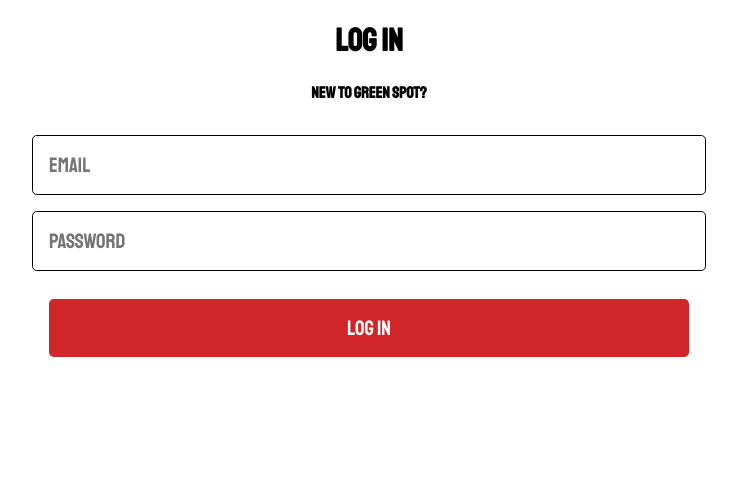
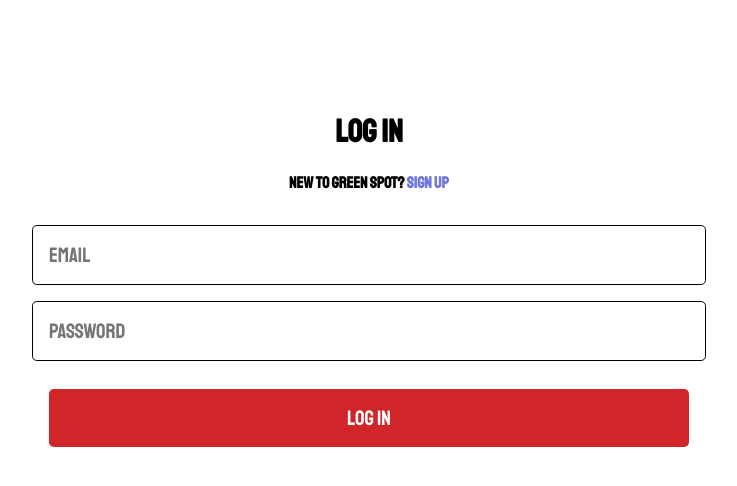
Before and after one commit to msiller455/GreenSpot, a React (Create React App) app: page /login in a window 1280 px wide. Shown: the top 486 px of the page, without its empty margins (271-1008 px from the left). Built offline with nearby package versions, Linux system fonts and the light colour scheme.

Commit message:
brent: sign up link

```diff
--- a/src/Button/Button.css
+++ b/src/Button/Button.css
@@ -11,9 +11,11 @@
 }
 
 .vender-login-link {
-    font-size: 1.2rem;
+    font-size: 1.3rem;
+    color: #7078DB;
+    text-decoration: none;
 }
 
 .vender-login-link:visited {
-    color: #000;
+    color:#7078DB;
 }
--- a/src/Login/Login.css
+++ b/src/Login/Login.css
@@ -6,8 +6,21 @@
     margin-top: 2rem;
 }
 
+.login-container {
+    margin-top: 7rem;
+}
+
 .login-header {
     text-align: center;
+}
+
+.signup-link {
+    color: #7078DB;
+    text-decoration: none;
+}
+
+.signup-link:visited {
+    color: #7078DB;
 }
 
 .login-email {
--- a/src/Login/Login.js
+++ b/src/Login/Login.js
@@ -13,10 +13,9 @@ class Login extends Component {
 
     render () {
         return (
-            <div>
+            <div className="login-container">
                 <h1 className="login-header">Log in</h1>
-                <h4 className="login-header">New to Green Spot?</h4>
-
+                <h4 className="login-header">New to Green Spot? <Link className="signup-link" to='/login'>Sign up</Link></h4>
                 <form className="forms">
                     <input className="login-email" type="email" name="email" placeholder="Email"/>
                     <input className="login-password" type="password" name="password" placeholder="Password"/><br></br>
```
